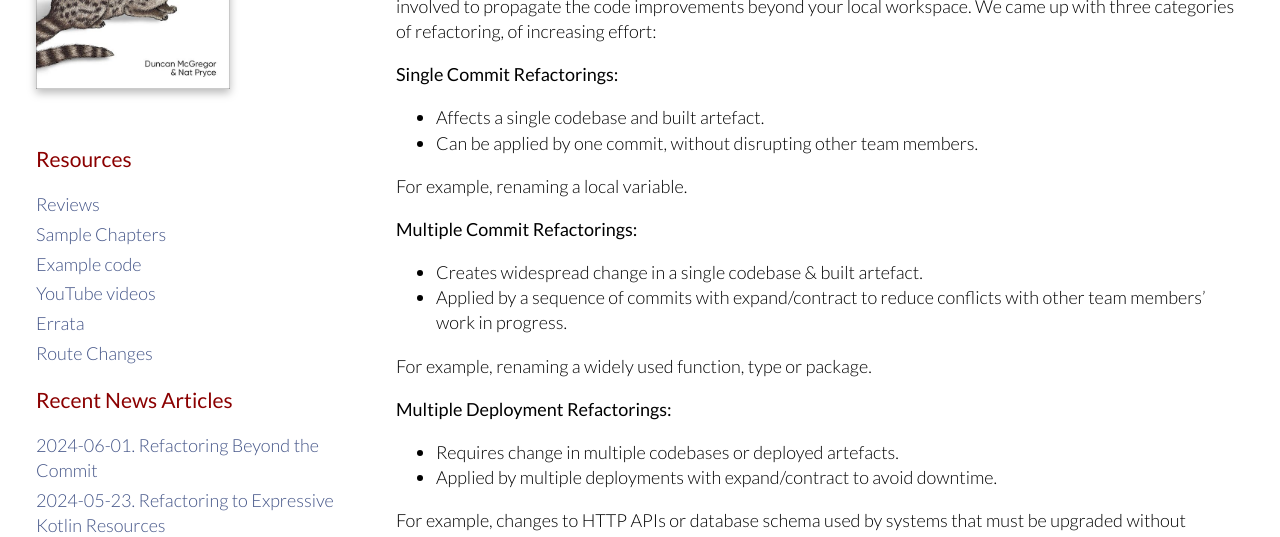
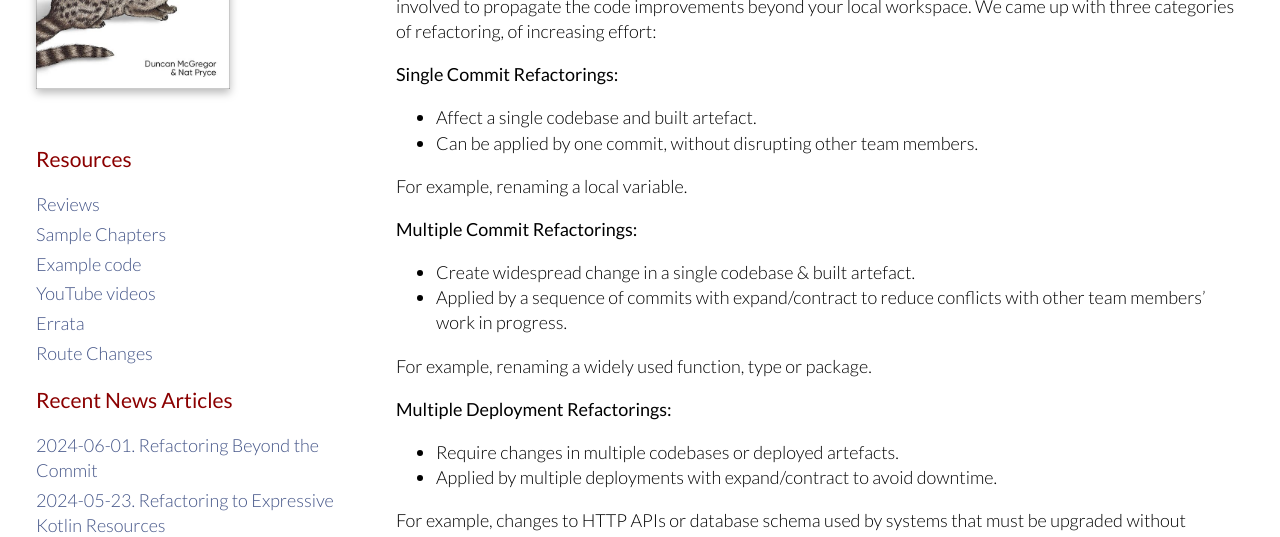
Before and after one commit to java-to-kotlin/java-to-kotlin.github.io, a Jekyll site: the page built from _posts/2024-06-01-refactoring-beyond-the-commit.md, in a window 1280 px wide. Shown: the part 202-739 px from the top of the page. Built offline with Jekyll 4.4.1, drawn with Linux system fonts in a browser that asks for light colours.

Commit message:
Fix grammar

```diff
--- a/_posts/2024-06-01-refactoring-beyond-the-commit.md
+++ b/_posts/2024-06-01-refactoring-beyond-the-commit.md
@@ -8,21 +8,21 @@ In our "Mastering Kotlin Refactoring" workshop at KotlinConf 2024, we categorise
 
 **Single Commit Refactorings:**
 
-* Affects a single codebase and built artefact.
+* Affect a single codebase and built artefact.
 * Can be applied by one commit, without disrupting other team members.
 
 For example, renaming a local variable.
 
 **Multiple Commit Refactorings:**
 
-* Creates widespread change in a single codebase & built artefact.
+* Create widespread change in a single codebase & built artefact.
 * Applied by a sequence of commits with expand/contract to reduce conflicts with other team members' work in progress.
 
 For example, renaming a widely used function, type or package.
 
 **Multiple Deployment Refactorings:**
 
-* Requires change in multiple codebases or deployed artefacts.
+* Require changes in multiple codebases or deployed artefacts.
 * Applied by multiple deployments with expand/contract to avoid downtime.
 
 For example, changes to HTTP APIs or database schema used by systems that must be upgraded without downtime.
```
